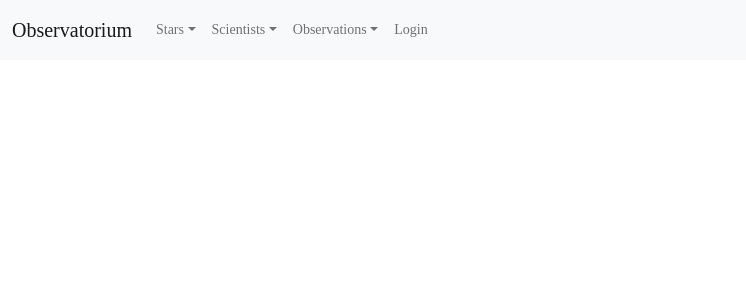
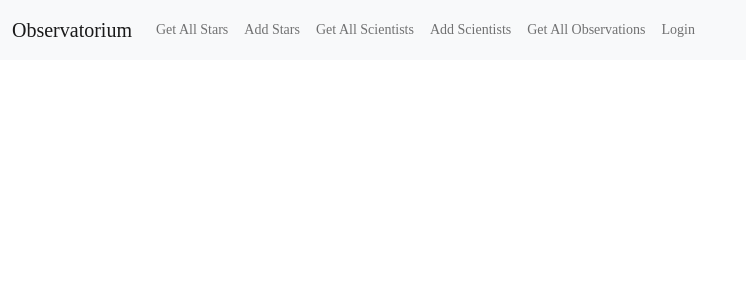
Before and after one commit to Djordje1998/Observatorija-React, a React (Create React App) app: page / in a window 1280 px wide. Shown: the top 300 px of the page, without its empty margins (0-746 px from the left). Built offline with nearby package versions, Linux system fonts and the light colour scheme.

Commit message:
Promenjen dizajn nav bara

```diff
--- a/src/App.js
+++ b/src/App.js
@@ -7,6 +7,7 @@ import NavBar from "./components/NavBar";
 import { useState } from "react";
 import Stars from "./components/Stars";
 import Scientists from "./components/Scientists";
+import AddStar from "./components/AddStar";
 
 function App() {
   const [token, setToken] = useState();
@@ -17,7 +18,10 @@ function App() {
         <Route path="/login" element={<LoginPage addToken={setToken}/>} />
         <Route path="/register" element={<RegisterPage />} />
         <Route path="/" element={<NavBar token={token} addToken={setToken}/>}>
-          <Route path="stars" element={<Stars />} />
+          <Route path="stars" element={<Stars />} >
+
+          </Route>
+          <Route path="stars/add" element={<AddStar />}/>
           <Route path="scientists" element={<Scientists />} />
         </Route>
       </Routes>
--- /dev/null
+++ b/src/components/AddStar.jsx
@@ -0,0 +1,9 @@
+import React from 'react';
+
+const AddStar = () => {
+  return <div>
+      <h3>FOrma za dodavanje nove zvezde</h3>
+  </div>;
+};
+
+export default AddStar;
--- a/src/components/NavBar.jsx
+++ b/src/components/NavBar.jsx
@@ -1,8 +1,8 @@
 import React from "react";
 import axios from "axios";
-import { useNavigate, Outlet } from "react-router-dom";
+import { useNavigate, Outlet, Link } from "react-router-dom";
 
-const NavBar = ({ token }) => {
+const NavBar = ({ token, addToken }) => {
   let navigate = useNavigate();
   function handleLogout() {
     var config = {
@@ -17,6 +17,7 @@ const NavBar = ({ token }) => {
       .then(function (response) {
         console.log(JSON.stringify(response.data));
         window.sessionStorage.setItem("auth_token", null);
+        addToken(null);
         console.log("obrisan token");
         navigate("/login");
       })
@@ -24,9 +25,15 @@ const NavBar = ({ token }) => {
         console.log(error);
       });
   }
+
+  const handleBlur = (e) => {
+    console.log("on blur");
+    this.setState({ dropdownVisible: false });
+  };
+
   return (
     <div>
-      <nav className="navbar navbar-expand-xl navbar-light bg-light">
+      {/* <nav className="navbar navbar-expand-xl navbar-light bg-light">
         <div className="container-fluid">
           <a className="navbar-brand" href="/">
             Observatorium
@@ -59,6 +66,7 @@ const NavBar = ({ token }) => {
                   role="button"
                   data-bs-toggle="dropdown"
                   aria-expanded="false"
+                  onBlur={handleBlur}
                 >
                   Stars
                 </a>
@@ -67,14 +75,14 @@ const NavBar = ({ token }) => {
                   aria-labelledby="navbarDropdownMenuLink"
                 >
                   <li>
-                    <a className="dropdown-item" href="#">
+                    <Link className="dropdown-item" to="/stars/add">
                       Add
-                    </a>
+                    </Link>
                   </li>
                   <li>
-                    <a className="dropdown-item" href="/stars">
+                    <Link className="dropdown-item" to="/stars">
                       Get all
-                    </a>
+                    </Link>
                   </li>
                 </ul>
               </li>
@@ -98,14 +106,14 @@ const NavBar = ({ token }) => {
                   aria-labelledby="navbarDropdownMenuLink"
                 >
                   <li>
-                    <a className="dropdown-item" href="#">
+                    <Link className="dropdown-item" to="#">
                       Add
-                    </a>
+                    </Link>
                   </li>
                   <li>
-                    <a className="dropdown-item" href="/scientists">
+                    <Link className="dropdown-item" to="/scientists">
                       Get all
-                    </a>
+                    </Link>
                   </li>
                 </ul>
               </li>
@@ -143,17 +151,19 @@ const NavBar = ({ token }) => {
               {token != null ? (
                 <a className="nav-link" href="#" onClick={handleLogout}>
                   Logout
+                  {console.log(token)}
                 </a>
               ) : (
                 <a className="nav-link" href="/login">
                   Login
+                  {console.log(token)}
                 </a>
               )}
             </ul>
           </div>
         </div>
-      </nav>
-      {/* ///////////////
+      </nav> */}
+
       <nav className="navbar navbar-expand-lg navbar-light bg-light">
         <div className="container-fluid">
           <a className="navbar-brand" href="/">
@@ -175,29 +185,56 @@ const NavBar = ({ token }) => {
             id="navbarNavAltMarkup"
           >
             <div className="navbar-nav">
-              <a
+              <Link
                 className={
                   window.location.href.endsWith("stars")
                     ? "nav-link active"
                     : "nav-link"
                 }
-                href="/stars"
+                to="/stars"
               >
-                Stars
-              </a>
-              <a
+                Get All Stars
+              </Link>
+              <Link
+                className={
+                  window.location.href.endsWith("stars/add")
+                    ? "nav-link active"
+                    : "nav-link"
+                }
+                to="/stars/add"
+              >
+                Add Stars
+              </Link>
+              <Link
                 className={
                   window.location.href.endsWith("scientists")
                     ? "nav-link active"
                     : "nav-link"
                 }
-                href="/scientists"
+                to="/scientists"
               >
-                Scientists
-              </a>
-              <a className="nav-link" href="#">
-                Observations
-              </a>
+                Get All Scientists
+              </Link>
+              <Link
+                className={
+                  window.location.href.endsWith("scientists/add")
+                    ? "nav-link active"
+                    : "nav-link"
+                }
+                to="/scientists/add"
+              >
+                Add Scientists
+              </Link>
+              <Link
+                className={
+                  window.location.href.endsWith("observations")
+                    ? "nav-link active"
+                    : "nav-link"
+                }
+                to="/observations"
+              >
+                Get All Observations
+              </Link>
               {window.sessionStorage.getItem("auth_token") != null ? (
                 <a className="nav-link" href="#" onClick={handleLogout}>
                   Logout
@@ -210,7 +247,7 @@ const NavBar = ({ token }) => {
             </div>
           </div>
         </div>
-      </nav> */}
+      </nav>
       <Outlet />
     </div>
   );
```
